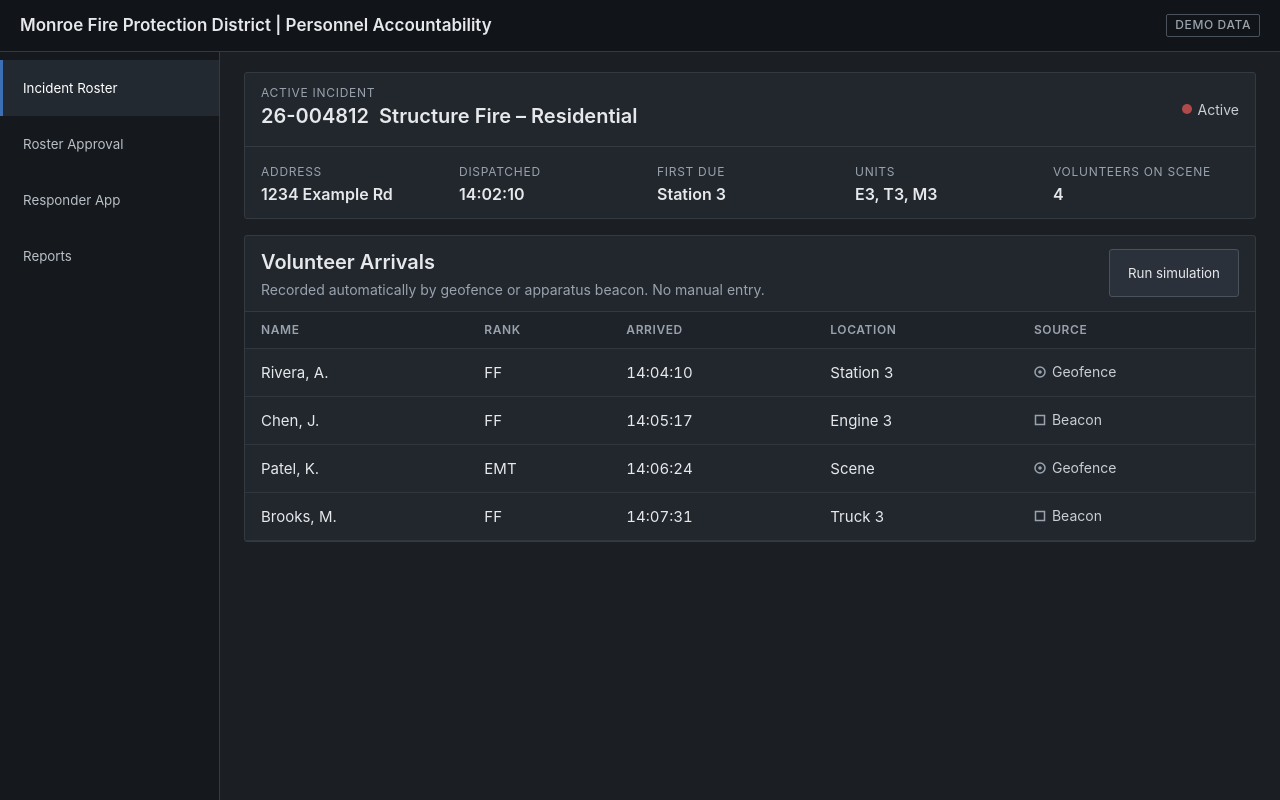
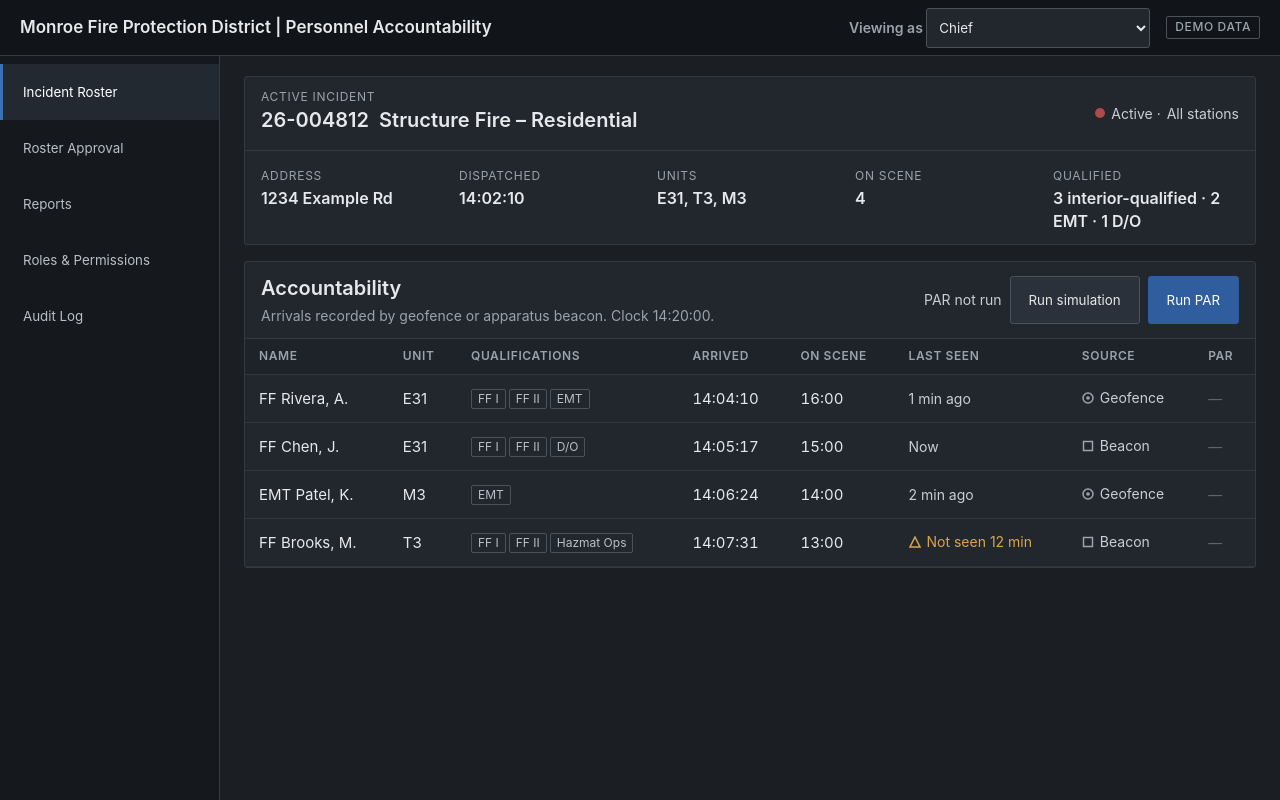
Before and after one commit to thebrightestdave/mfpd-checkin-demo, a plain HTML site: page index.html in a window 1280 px wide. Both pictures are taken after a click on the button "Run simulation". Drawn offline with Linux system fonts and the light colour scheme.

Commit message:
Add accountability, qualifications, roles

```diff
--- a/index.html
+++ b/index.html
@@ -1,55 +1,81 @@
 <!DOCTYPE html><html><head><meta charset="utf-8"><meta name="viewport" content="width=device-width,initial-scale=1"><title>Monroe FPD | Personnel Accountability</title>
 <style>
-*{box-sizing:border-box}body{margin:0;background:#1b1f24;color:#e6e8eb;font:16px/1.4 -apple-system,"Segoe UI",Roboto,Arial,sans-serif;display:grid;grid-template-columns:220px 1fr;grid-template-rows:52px 1fr;min-height:100vh}
-header{grid-column:1/3;display:flex;align-items:center;justify-content:space-between;padding:0 20px;background:#111418;border-bottom:1px solid #343a42;font-weight:600;font-size:17px}
-.demo{font-size:12px;font-weight:500;color:#9aa3ad;border:1px solid #4a525c;padding:2px 8px;border-radius:2px;letter-spacing:.05em;text-transform:uppercase}
+*{box-sizing:border-box}body{margin:0;background:#1b1f24;color:#e6e8eb;font:16px/1.4 -apple-system,"Segoe UI",Roboto,Arial,sans-serif;display:grid;grid-template-columns:220px 1fr;grid-template-rows:56px 1fr;min-height:100vh}
+header{grid-column:1/3;display:flex;align-items:center;gap:16px;padding:0 20px;background:#111418;border-bottom:1px solid #343a42;font-weight:600;font-size:17px}
+header .sp{flex:1}.demo{font-size:12px;font-weight:500;color:#9aa3ad;border:1px solid #4a525c;padding:2px 8px;border-radius:2px;letter-spacing:.05em;text-transform:uppercase}
+select{min-height:40px;background:#22272e;color:#e6e8eb;border:1px solid #4a525c;border-radius:3px;font:500 14px inherit;font-family:inherit;padding:0 8px}
 nav{background:#15181c;border-right:1px solid #343a42;padding-top:8px}
 nav button{display:block;width:100%;text-align:left;min-height:56px;padding:0 20px;background:none;border:0;border-left:3px solid transparent;color:#b8bfc7;font:500 15px inherit;font-family:inherit;cursor:pointer}
-nav button.on{background:#232931;color:#fff;border-left-color:#3d6fb5}
+nav button.on{background:#232931;color:#fff;border-left-color:#3d6fb5}nav .grp{padding:14px 20px 4px;font-size:11px;color:#6f7882;text-transform:uppercase;letter-spacing:.08em}
 main{padding:20px 24px}section{display:none}section.on{display:block}
 h2{margin:0 0 4px;font-size:20px;font-weight:600}.mut{color:#9aa3ad;font-size:14px}.lbl{font-size:12px;color:#9aa3ad;text-transform:uppercase;letter-spacing:.06em}
-.panel{background:#22272e;border:1px solid #343a42;border-radius:3px;margin-bottom:16px}.ph{display:flex;justify-content:space-between;align-items:center;padding:12px 16px;border-bottom:1px solid #343a42}
+.panel{background:#22272e;border:1px solid #343a42;border-radius:3px;margin-bottom:16px}.ph{display:flex;justify-content:space-between;align-items:center;gap:12px;padding:12px 16px;border-bottom:1px solid #343a42}
 .kv{display:grid;grid-template-columns:repeat(5,1fr);padding:12px 16px;gap:12px}.kv div b{display:block;font-weight:600;margin-top:2px}
-table{width:100%;border-collapse:collapse;font-size:15px}th,td{padding:0 16px;height:48px;border-bottom:1px solid #30363e;text-align:left}th{height:36px;background:#1e2329;font-size:12px;font-weight:600;color:#9aa3ad;text-transform:uppercase;letter-spacing:.05em}
-td:last-child{white-space:nowrap}td.num{font-variant-numeric:tabular-nums}
+table{width:100%;border-collapse:collapse;font-size:15px}th,td{padding:0 14px;height:48px;border-bottom:1px solid #30363e;text-align:left}th{height:36px;background:#1e2329;font-size:12px;font-weight:600;color:#9aa3ad;text-transform:uppercase;letter-spacing:.05em}
+.num{font-variant-numeric:tabular-nums}
 .btn{min-height:48px;min-width:48px;padding:0 18px;border:1px solid #4a525c;background:#2b313a;color:#e6e8eb;font:600 15px inherit;font-family:inherit;border-radius:3px;cursor:pointer}
 .pri{background:#2f5d9e;border-color:#2f5d9e;color:#fff}.st{display:inline-flex;align-items:center;gap:6px;font-size:14px;color:#c8ced5}
-.warn{color:#d9a54a}svg{flex:none}
+.warn{color:#d9a54a}svg{flex:none}.q{display:inline-block;font-size:12px;color:#b8bfc7;border:1px solid #4a525c;padding:1px 6px;border-radius:2px;margin:1px 3px 1px 0;white-space:nowrap}
 .phone{width:330px;margin:10px auto;border:1px solid #4a525c;border-radius:18px;background:#111418;padding:18px 0 14px}
 .prow{padding:14px 18px;border-bottom:1px solid #30363e}.prow b{display:block;font-weight:600}
-.bar{height:10px;background:#5b6f8a}
-.grid{display:grid;grid-template-columns:1fr 1fr;gap:16px}
+.bar{height:10px;background:#5b6f8a}.grid{display:grid;grid-template-columns:1fr 1fr;gap:16px}
+.par{font-size:14px;color:#c8ced5}.yes{color:#e6e8eb}.no{color:#5c656f}
 </style></head><body>
-<header><span>Monroe Fire Protection District | Personnel Accountability</span><span class="demo">Demo data</span></header>
-<nav><button data-t="scene">Incident Roster</button><button data-t="approve">Roster Approval</button><button data-t="phone">Responder App</button><button data-t="reports">Reports</button></nav>
+<header><span>Monroe Fire Protection District | Personnel Accountability</span><span class="sp"></span>
+<label class="mut">Viewing as <select id="role"><option value="chief">Chief</option><option value="officer">Battalion / Station Officer</option><option value="lt">Lieutenant / Company Officer</option><option value="ff">Career FF</option><option value="vol">Volunteer</option></select></label><span class="demo">Demo data</span></header>
+<nav id="nav"></nav>
 <main>
-<section id="scene"><div class="panel"><div class="ph"><div><div class="lbl">Active incident</div><h2>26-004812 &nbsp;Structure Fire – Residential</h2></div><span class="st"><svg width="10" height="10"><circle cx="5" cy="5" r="5" fill="#b04a4a"/></svg>Active</span></div>
-<div class="kv"><div><span class="lbl">Address</span><b>1234 Example Rd</b></div><div><span class="lbl">Dispatched</span><b>14:02:10</b></div><div><span class="lbl">First due</span><b>Station 3</b></div><div><span class="lbl">Units</span><b>E3, T3, M3</b></div><div><span class="lbl">Volunteers on scene</span><b id="cnt">0</b></div></div></div>
-<div class="panel"><div class="ph"><div><h2>Volunteer Arrivals</h2><div class="mut">Recorded automatically by geofence or apparatus beacon. No manual entry.</div></div><button class="btn" onclick="play()">Run simulation</button></div>
-<table><thead><tr><th>Name</th><th>Rank</th><th>Arrived</th><th>Location</th><th>Source</th></tr></thead><tbody id="live"></tbody></table></div></section>
+<section id="scene"><div class="panel"><div class="ph"><div><div class="lbl">Active incident</div><h2>26-004812 &nbsp;Structure Fire – Residential</h2></div><span class="st"><svg width="10" height="10"><circle cx="5" cy="5" r="5" fill="#b04a4a"/></svg>Active · <span id="scope"></span></span></div>
+<div class="kv"><div><span class="lbl">Address</span><b>1234 Example Rd</b></div><div><span class="lbl">Dispatched</span><b>14:02:10</b></div><div><span class="lbl">Units</span><b>E31, T3, M3</b></div><div><span class="lbl">On scene</span><b id="cnt">0</b></div><div><span class="lbl">Qualified</span><b id="qsum">–</b></div></div></div>
+<div class="panel"><div class="ph"><div><h2>Accountability</h2><div class="mut">Arrivals recorded by geofence or apparatus beacon. Clock 14:20:00.</div></div><div style="display:flex;gap:8px;align-items:center"><span class="par" id="parst">PAR not run</span><button class="btn" onclick="play()">Run simulation</button><button class="btn pri" id="parb" onclick="runPar()">Run PAR</button></div></div>
+<table><thead><tr><th>Name</th><th>Unit</th><th>Qualifications</th><th>Arrived</th><th>On scene</th><th>Last seen</th><th>Source</th><th>PAR</th></tr></thead><tbody id="live"></tbody></table></div></section>
 <section id="approve"><div class="panel"><div class="ph"><div><h2>Post-Incident Roster – 26-004812</h2><div class="mut">Review and correct entries before approval. All changes are audit-logged.</div></div><button class="btn pri" onclick="this.textContent='Approved – Capt. Demo 15:41';this.disabled=1">Approve roster</button></div>
-<table><thead><tr><th>Name</th><th>Time in</th><th>Time out</th><th>Source</th><th>Status</th><th style="width:220px">Actions</th></tr></thead><tbody id="appr"></tbody></table></div></section>
+<table><thead><tr><th>Name</th><th>Unit</th><th>Time in</th><th>Time out</th><th>Source</th><th>Status</th><th style="width:200px">Actions</th></tr></thead><tbody id="appr"></tbody></table></div></section>
 <section id="phone"><div class="phone"><div class="prow" style="padding-top:0"><span class="lbl">Monroe FPD Responder</span></div>
 <div class="prow"><span class="st"><svg width="14" height="14"><circle cx="7" cy="7" r="6" fill="none" stroke="#9aa3ad" stroke-width="2"/><circle cx="7" cy="7" r="2" fill="#9aa3ad"/></svg>Location services</span><b>Active only during dispatched calls</b><span class="mut">Not tracked outside incidents.</span></div>
-<div class="prow"><span class="st"><svg width="14" height="14"><path d="M2 7l3 3 7-7" fill="none" stroke="#7fb08a" stroke-width="2"/></svg>Checked in</span><b>Incident 26-004812</b><span class="mut">14:09:41 · Scene geofence</span></div>
+<div class="prow"><span class="st"><svg width="14" height="14"><path d="M2 7l3 3 7-7" fill="none" stroke="#7fb08a" stroke-width="2"/></svg>Checked in</span><b>Incident 26-004812 · T3</b><span class="mut">14:09:41 · Scene geofence</span></div>
 <div class="prow"><span class="st warn"><svg width="14" height="14"><rect x="1" y="1" width="12" height="12" fill="none" stroke="#d9a54a" stroke-width="2"/></svg>Offline</span><b>1 record queued</b><span class="mut">Syncs automatically when signal returns.</span></div>
 <div style="padding:14px 18px"><button class="btn" style="width:100%">Report an error to officer</button></div></div></section>
-<section id="reports"><div class="ph" style="padding:0 0 12px"><h2>Volunteer Responses – October 2026</h2><span class="mut">Approved records only</span></div>
+<section id="history"><div class="panel"><div class="ph"><div><h2>My Response History</h2><div class="mut" id="me"></div></div><span class="mut">October 2026 · 9 approved</span></div>
+<table><thead><tr><th>Date</th><th>Incident</th><th>Type</th><th>Unit</th><th>Time in</th><th>Duration</th><th>Status</th></tr></thead><tbody id="hist"></tbody></table></div></section>
+<section id="reports"><div class="ph" style="padding:0 0 12px"><h2>Volunteer Responses – October 2026</h2><span class="mut">All stations · approved records only</span></div>
 <div class="grid"><div class="panel"><table><thead><tr><th>Volunteer</th><th>Station</th><th style="width:40%"></th><th>Calls</th></tr></thead><tbody id="rv"></tbody></table></div>
 <div class="panel"><table><thead><tr><th>Station</th><th style="width:50%"></th><th>Responses</th></tr></thead><tbody id="rs"></tbody></table></div></div></section>
+<section id="roles"><div class="panel"><div class="ph"><div><h2>Roles &amp; Permissions</h2><div class="mut">Administrator view. Changes require Chief approval and are audit-logged.</div></div></div>
+<table id="mx"></table></div></section>
+<section id="audit"><div class="panel"><div class="ph"><div><h2>Audit Log</h2><div class="mut">Every view, edit and approval of accountability records.</div></div><span class="mut">Last 24 hours</span></div>
+<table><thead><tr><th>Time</th><th>User</th><th>Action</th><th>Record</th><th>Detail</th></tr></thead><tbody id="aud"></tbody></table></div></section>
 </main>
 <script>
-const F=location.search.includes('fill');
-const V=[["Rivera, A.","FF","Station 3","G"],["Chen, J.","FF","Engine 3","B"],["Patel, K.","EMT","Scene","G"],["Brooks, M.","FF","Truck 3","B"],["Ortiz, S.","Lt","Scene","G"],["Novak, D.","FF","Scene","G"]];
+const $=id=>document.getElementById(id),Q=new URLSearchParams(location.search),F=Q.has('fill');
+// name, rank, unit, location, src, quals, arrive min, last seen min ago
+const V=[["Rivera, A.","FF","E31","Station 3","G",["FF I","FF II","EMT"],4,1],["Chen, J.","FF","E31","Engine 31","B",["FF I","FF II","D/O"],5,0],["Patel, K.","EMT","M3","Scene","G",["EMT"],6,2],["Brooks, M.","FF","T3","Truck 3","B",["FF I","FF II","Hazmat Ops"],7,12],["Ortiz, S.","Lt","E31","Scene","G",["FF I","FF II","EMT","Hazmat Ops"],8,1],["Novak, D.","FF","T3","Scene","G",["FF I"],9,3]];
 const ic={G:'<svg width="12" height="12"><circle cx="6" cy="6" r="5" fill="none" stroke="#9aa3ad" stroke-width="1.5"/><circle cx="6" cy="6" r="1.8" fill="#9aa3ad"/></svg>Geofence',B:'<svg width="12" height="12"><rect x="1.5" y="1.5" width="9" height="9" fill="none" stroke="#9aa3ad" stroke-width="1.5"/></svg>Beacon'};
-const src=s=>`<span class="st">${ic[s]}</span>`,t=i=>'14:0'+(4+i)+':'+(10+i*7);
+const tri='<svg width="12" height="12"><path d="M6 1L11 11H1Z" fill="none" stroke="#d9a54a" stroke-width="1.5"/></svg>';
+const src=s=>`<span class="st">${ic[s]}</span>`,t=i=>'14:0'+(4+i)+':'+(10+i*7),qt=q=>q.map(x=>`<span class="q">${x}</span>`).join('');
+let shown=0,par=null;
+function row(i){const v=V[i],seen=v[7]>=10?`<span class="st warn">${tri}Not seen ${v[7]} min</span>`:`<span class="st">${v[7]?v[7]+' min ago':'Now'}</span>`;
+return `<tr><td>${v[1]} ${v[0]}</td><td>${v[2]}</td><td>${qt(v[5])}</td><td class="num">${t(i)}</td><td class="num">${20-v[6]}:00</td><td>${seen}</td><td>${src(v[4])}</td><td class="par ${par?'yes':'no'}">${par?'✓ '+par:'—'}</td></tr>`}
+function draw(){$('live').innerHTML=V.slice(0,shown).map((_,i)=>row(i)).join('');$('cnt').textContent=shown;const s=V.slice(0,shown);
+const n=f=>s.filter(v=>v[5].includes(f)).length;$('qsum').textContent=shown?`${n('FF I')} interior-qualified · ${n('EMT')} EMT · ${n('D/O')} D/O`:'–'}
+function play(){shown=0;par=null;$('parst').textContent='PAR not run';draw();V.forEach((_,i)=>setTimeout(()=>{shown=i+1;draw()},900*i))}
+function runPar(){if(!shown)return;par='14:20:00';$('parst').textContent=`PAR complete · ${shown}/${shown} · 14:20:00`;draw()}
+$('appr').innerHTML=V.map((v,i)=>`<tr><td>${v[1]} ${v[0]}</td><td>${v[2]}</td><td class="num">${t(i)}</td><td class="num">15:3${i}:00</td><td>${src(v[4])}</td><td>${i==5?`<span class="st warn">${tri}Arrived – not assigned</span>`:'<span class="st">Assigned</span>'}</td><td><div style="display:flex;gap:8px"><button class="btn">Edit</button><button class="btn" onclick="this.closest('tr').remove()">Remove</button></div></td></tr>`).join('');
+const R=[["Rivera, A.",3,14],["Chen, J.",3,11],["Patel, K.",5,9],["Brooks, M.",3,8],["Ortiz, S.",1,7],["Novak, D.",6,4]];
+$('rv').innerHTML=R.map(r=>`<tr><td>${r[0]}</td><td>Sta ${r[1]}</td><td><div class="bar" style="width:${r[2]*7}%"></div></td><td class="num">${r[2]}</td></tr>`).join('');
+$('rs').innerHTML=[31,22,38,17,25,12,19,9].map((n,i)=>`<tr><td>Station ${i+1}</td><td><div class="bar" style="width:${n*2.5}%"></div></td><td class="num">${n}</td></tr>`).join('');
+$('hist').innerHTML=[["Oct 16","26-004812","Structure Fire","E31","14:04","1h 26m","Pending approval"],["Oct 14","26-004771","MVA w/ Injuries","T3","07:42","0h 58m","Approved"],["Oct 11","26-004702","Alarm – Commercial","T3","19:15","0h 31m","Approved"],["Oct 09","26-004655","Brush Fire","E31","13:03","2h 10m","Approved"],["Oct 04","26-004560","Medical Assist","M3","22:47","0h 44m","Approved"]].map(r=>`<tr>${r.map((c,j)=>`<td class="num">${j==6&&c[0]=='P'?`<span class="warn">${c}</span>`:c}</td>`).join('')}</tr>`).join('');
+const P=["View rosters","Approve rosters","Edit records","View reports","Manage users","View audit log"],RN=["Chief","Battalion / Station Officer","Lieutenant / Company Officer","Career FF","Volunteer"];
+const M=[["All stations","Own station","Own company","Own only","Own only"],["Yes","Own station","Own company","No","No"],["Yes","Own station","Own company","Request only","Request only"],["All stations","Own station","No","No","No"],["Yes","No","No","No","No"],["Yes","No","No","No","No"]];
+$('mx').innerHTML=`<thead><tr><th>Permission</th>${RN.map(r=>`<th>${r}</th>`).join('')}</tr></thead><tbody>${P.map((p,i)=>`<tr><td>${p}</td>${M[i].map(c=>`<td class="${c=='No'?'no':''}">${c}</td>`).join('')}</tr>`).join('')}</tbody>`;
+$('aud').innerHTML=[["15:41:07","Capt. Demo","Approved roster","26-004812","6 personnel"],["15:39:52","Capt. Demo","Edited entry","26-004812","Novak, D. – unit set to T3"],["15:38:10","Capt. Demo","Flag reviewed","26-004812","Arrived – not assigned"],["14:20:00","Lt. Ortiz","Ran PAR","26-004812","6/6 accounted"],["11:02:44","Chief Demo","Changed role","User: Patel, K.","Volunteer → Career FF"],["08:15:31","BC Demo","Viewed report","Oct responses","Station 3"]].map(r=>`<tr>${r.map(c=>`<td class="num">${c}</td>`).join('')}</tr>`).join('');
+const NAV={scene:"Incident Roster",approve:"Roster Approval",phone:"Responder App",history:"My History",reports:"Reports",roles:"Roles & Permissions",audit:"Audit Log"};
+const ACC={chief:["scene","approve","reports","roles","audit"],officer:["scene","approve","reports"],lt:["scene","approve","history"],ff:["history","phone"],vol:["phone","history"]};
+const SCOPE={chief:"All stations",officer:"Station 3",lt:"Engine 31 / Station 3"};
+const ME={ff:"FF Rivera, A. · Station 3 · Career",vol:"FF Brooks, M. · Station 3 · Volunteer",lt:"Lt Ortiz, S. · Engine 31"};
 function show(x){document.querySelectorAll('section').forEach(s=>s.classList.toggle('on',s.id==x));document.querySelectorAll('nav button').forEach(b=>b.classList.toggle('on',b.dataset.t==x))}
-document.querySelectorAll('nav button').forEach(b=>b.onclick=()=>show(b.dataset.t));
-function add(i){const v=V[i];live.insertAdjacentHTML('beforeend',`<tr><td>${v[0]}</td><td>${v[1]}</td><td class="num">${t(i)}</td><td>${v[2]}</td><td>${src(v[3])}</td></tr>`);cnt.textContent=i+1}
-function play(){live.innerHTML='';cnt.textContent=0;V.forEach((_,i)=>setTimeout(()=>add(i),900*i))}
-appr.innerHTML=V.map((v,i)=>`<tr><td>${v[1]} ${v[0]}</td><td class="num">${t(i)}</td><td class="num">15:3${i}:00</td><td>${src(v[3])}</td><td>${i==5?'<span class="st warn"><svg width="12" height="12"><path d="M6 1L11 11H1Z" fill="none" stroke="#d9a54a" stroke-width="1.5"/></svg>Arrived – not assigned</span>':'<span class="st">Assigned</span>'}</td><td><div style="display:flex;gap:8px"><button class="btn">Edit</button><button class="btn" onclick="this.closest('tr').remove()">Remove</button></div></td></tr>`).join('');
-const R=[["Rivera, A.",3,14],["Chen, J.",3,11],["Patel, K.",5,9],["Brooks, M.",3,8],["Ortiz, S.",1,7],["Novak, D.",6,4]];
-rv.innerHTML=R.map(r=>`<tr><td>${r[0]}</td><td>Sta ${r[1]}</td><td><div class="bar" style="width:${r[2]*7}%"></div></td><td class="num">${r[2]}</td></tr>`).join('');
-rs.innerHTML=[31,22,38,17,25,12,19,9].map((n,i)=>`<tr><td>Station ${i+1}</td><td><div class="bar" style="width:${n*2.5}%"></div></td><td class="num">${n}</td></tr>`).join('');
-const h=location.hash.slice(1)||'scene';show(h);if(F)V.forEach((_,i)=>add(i));
+function setRole(r,go){const a=ACC[r];$('nav').innerHTML=a.map(k=>`<button data-t="${k}">${NAV[k]}</button>`).join('');document.querySelectorAll('nav button').forEach(b=>b.onclick=()=>show(b.dataset.t));
+$('scope').textContent=SCOPE[r]||'';$('me').textContent=ME[r]||'';show(a.includes(go)?go:a[0])}
+$('role').onchange=e=>setRole(e.target.value);
+const r0=Q.get('role')||'chief';$('role').value=r0;setRole(r0,location.hash.slice(1));if(F){shown=6;if(Q.has('par'))runPar();draw()}
 </script></body></html>
```
